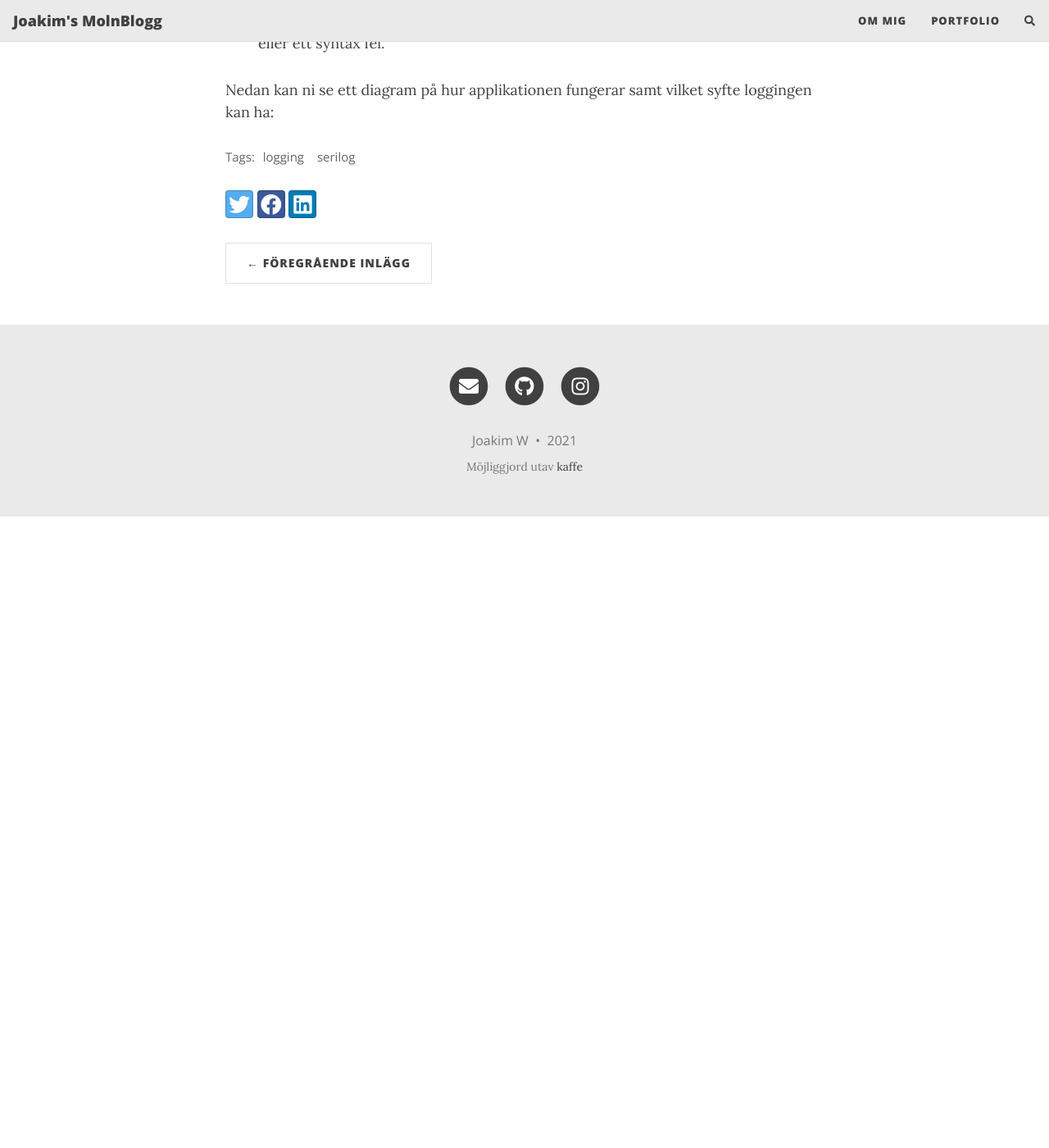
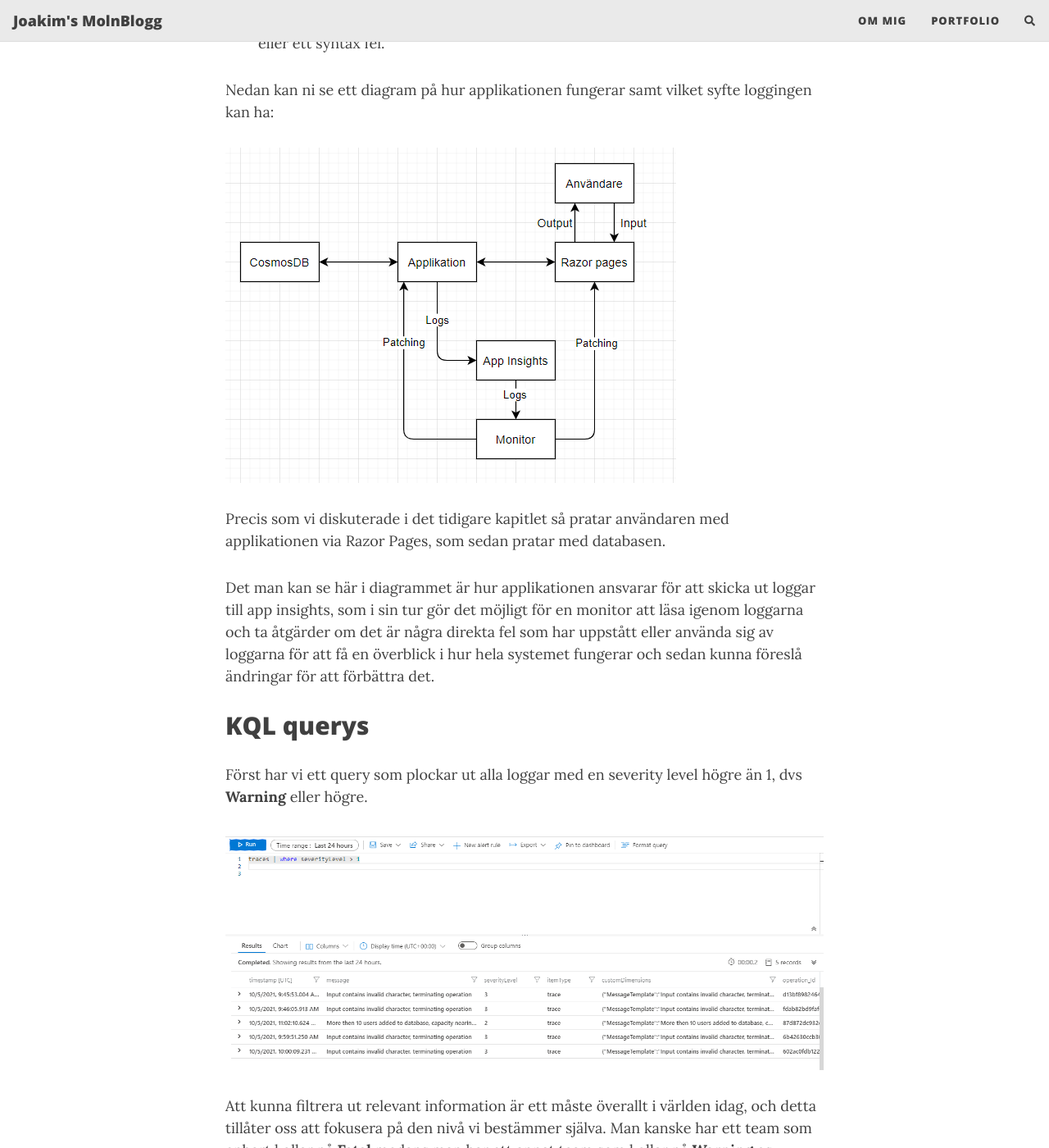
Before and after one commit to joakimwidell/joakimwidell.github.io, a Jekyll site: the page built from _posts/2021-10-05-Monitorering-av-molnapplikationer.md, in a window 1280 px wide and 1400 px high, scrolled down 4310 px. Shown: the whole window at 82% size. Built offline with Jekyll 4.4.1, drawn with Linux system fonts in a browser that asks for light colours; nearby versions of some CDN libraries; comment, search, counter and statistics services are not loaded; before the commit the page ends 4940 px from its top, so only the background shows below that; some of the changed text lies outside the part shown.

Commit message:
final commit hopefully

```diff
--- a/_posts/2021-10-05-Monitorering-av-molnapplikationer.md
+++ b/_posts/2021-10-05-Monitorering-av-molnapplikationer.md
@@ -150,3 +150,38 @@
     Här faller allt som kräver direkt uppmärksamhet t.ex en korrupt databas eller ett syntax fel.
 
 Nedan kan ni se ett diagram på hur applikationen fungerar samt vilket syfte loggingen kan ha:
+
+![image](https://github.com/joakimwidell/joakimwidell.github.io/blob/main/_posts/Images/logger-diagrams.png?raw=true)
+
+Precis som vi diskuterade i det tidigare kapitlet så pratar användaren med applikationen via Razor Pages, som sedan pratar med databasen.
+
+Det man kan se här i diagrammet är hur applikationen ansvarar för att skicka ut loggar till app insights, som i sin tur gör det möjligt för en monitor att läsa igenom loggarna och ta åtgärder om det är några direkta fel som har uppstått eller använda sig av loggarna för att få en överblick i hur hela systemet fungerar och sedan kunna föreslå ändringar för att förbättra det.
+
+## KQL querys
+
+
+Först har vi ett query som plockar ut alla loggar med en severity level högre än 1, dvs **Warning** eller högre.
+
+![image](https://github.com/joakimwidell/joakimwidell.github.io/blob/main/_posts/Images/severity-kusto-request.png?raw=true)
+
+
+Att kunna filtrera ut relevant information är ett måste överallt i världen idag, och detta tillåter oss att fokusera på den nivå vi bestämmer själva. Man kanske har ett team som enbart kollar på **Fatal** medans man har ett annat team som kollar på **Warning** osv.
+
+
+Sedan har vi ett query som enbart plockar ut loggar från specifika datum.
+
+![image](https://github.com/joakimwidell/joakimwidell.github.io/blob/main/_posts/Images/timestamp-kusto-request.png?raw=true)
+
+Du kanske har vart borta från kontoret ett par dagar och behöver ett snabbt sätt att beräkna din backlog. Då är det vettigt att kunna parsa ut de dagar du behöver ta igen innan du hoppar på senare loggar.
+
+KQL queries gör det möjligt för oss att behandla loggar som all annan sorts data i databaser, vi kan parsa ut och fokusera på det som enbart är relevant för oss.
+
+----
+
+## Referenser:
+
+[Logging levels](https://docs.datalust.co/v4/docs/logging-levels)
+[Application insights](https://docs.microsoft.com/en-us/azure/azure-monitor/app/asp-net-core)
+[Serilog best practices](https://benfoster.io/blog/serilog-best-practices/)
+[Kusto Queries](https://docs.microsoft.com/en-us/azure/data-explorer/kusto/query/tutorial?pivots=azuremonitor)
+[Logging in .NET Core and ASP.NET Core](https://docs.microsoft.com/en-us/aspnet/core/fundamentals/logging/?view=aspnetcore-5.0)
```
Also changed, not shown: _posts/Images/logger-diagrams.png (added), _posts/Images/severity-kusto-request.png (added), _posts/Images/timestamp-kusto-request.png (added).
